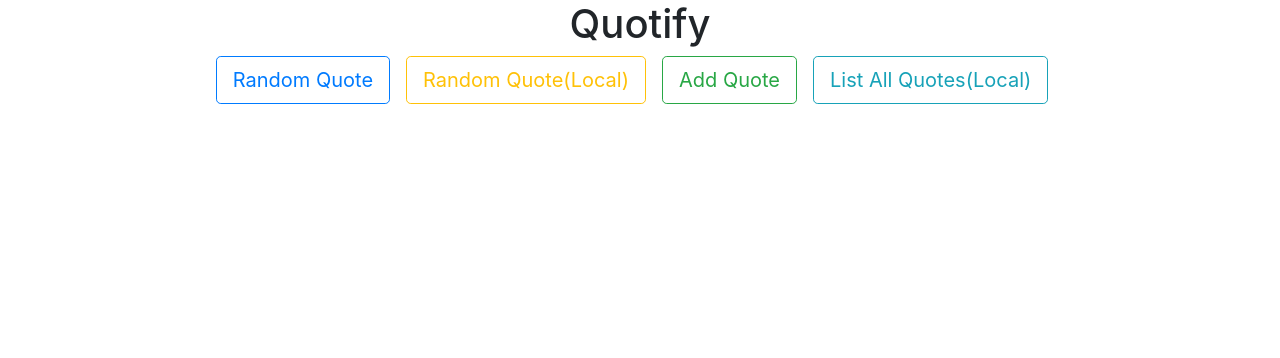
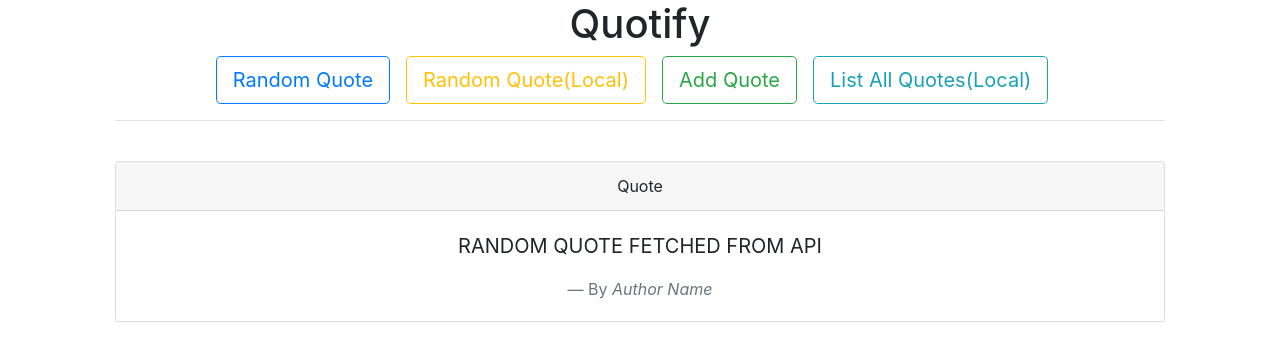
Before and after one commit to AravindhanManoharan/Quotify, a React (Create React App) app: page / in a window 1280 px wide. Shown: the top 358 px of the page. Built offline with nearby package versions, Linux system fonts and the light colour scheme.

Commit message:
New QuoteCard comp and used in home comp

```diff
--- /dev/null
+++ b/src/common-component/quote_card.jsx
@@ -0,0 +1,30 @@
+import React from 'react'
+import { Card } from 'react-bootstrap'
+
+function QuoteCard(props) {
+
+    return (
+        <div>
+            <Card>
+                <Card.Header>Quote</Card.Header>
+                <Card.Body>
+                    <blockquote className="blockquote mb-0">
+                        <p>
+                            {' '}
+                            {/* to display the random generated quote use props.<quoteVariable> inside {} */}
+                            {'RANDOM QUOTE FETCHED FROM API'}
+                            {' '}
+                        </p>
+                        <footer className="blockquote-footer">
+                            {/* to display author of the quote displayed use props.<authorName> inside {} */}
+                            By <cite title="Source Title">{'Author Name'}</cite>
+                        </footer>
+                    </blockquote>
+                </Card.Body>
+            </Card>
+        </div>
+
+    )
+}
+
+export default QuoteCard
--- a/src/home/quotify_home.jsx
+++ b/src/home/quotify_home.jsx
@@ -1,9 +1,10 @@
 import React from 'react';
 import { Container } from 'react-bootstrap'
+import QuoteCard from '../common-component/quote_card'
 
 function QuotifyHome(props) {
     return (
-        <div class='container' align='center' style = {{display:"flex"}}>
+        <div class='container' align='center' style={{ display: "flex" }}>
             <Container>
                 <h1 align='center'>Quotify</h1>
                 {/* <button type="button" class="btn btn-primary btn-lg"></button> */}
@@ -11,6 +12,8 @@ function QuotifyHome(props) {
                 <button type="button" class="btn btn-outline-warning btn-lg mr-3">Random Quote(Local)</button>
                 <button type="button" class="btn btn-outline-success btn-lg mr-3">Add Quote</button>
                 <button type="button" class="btn btn-outline-info btn-lg mr-3">List All Quotes(Local)</button>
+                <hr></hr><br />
+                <QuoteCard></QuoteCard>
             </Container>
 
         </div>
```
